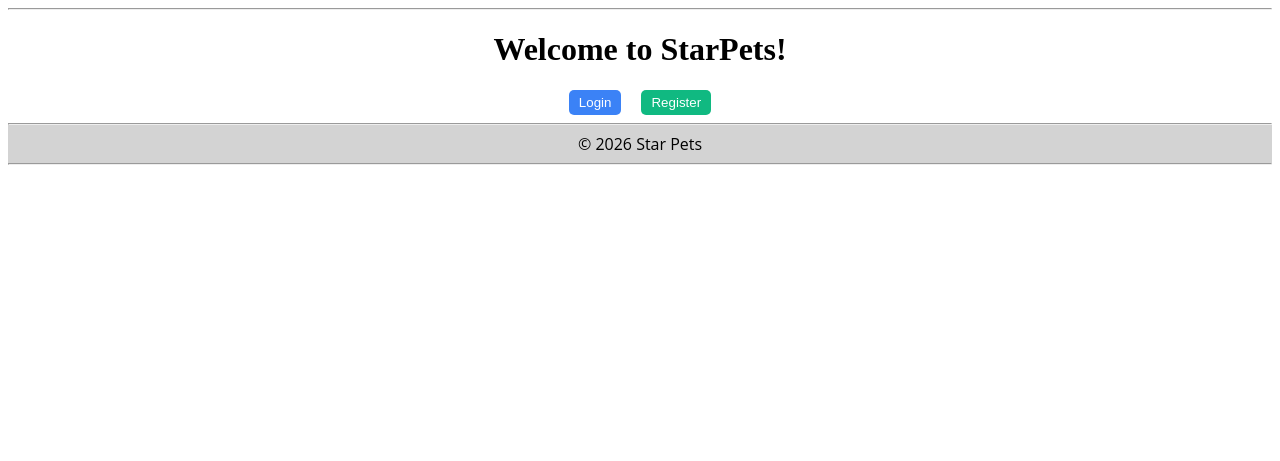
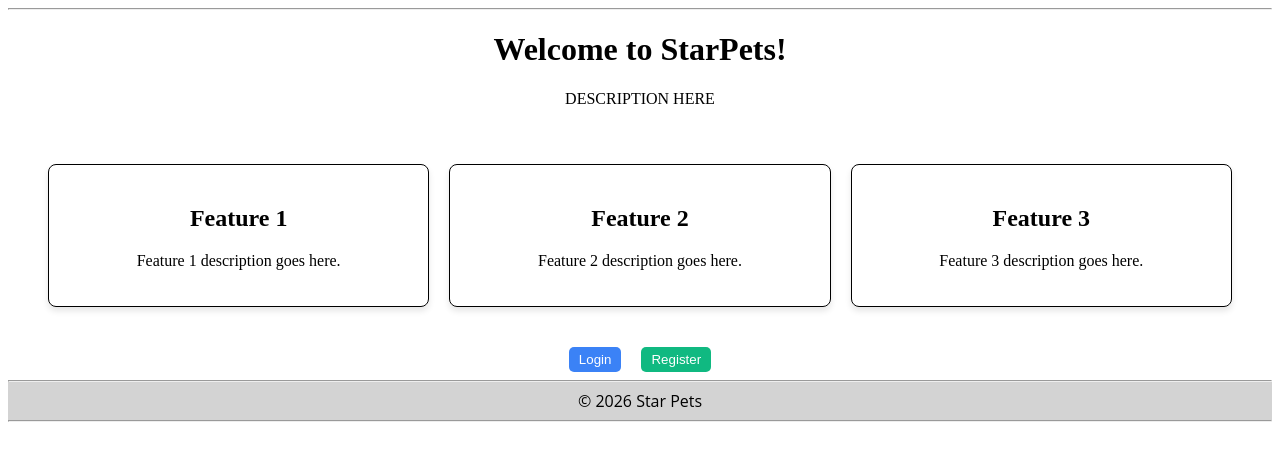
Before and after one commit to StevenHorne44/StarPets, a Django app: page / in a window 1280 px wide. Shown: the part 107-568 px from the top of the page. Run offline with Django 5.2, Linux system fonts and the light colour scheme.

Commit message:
Modifications to home page and css

```diff
--- a/pets/urls.py
+++ b/pets/urls.py
@@ -6,10 +6,10 @@ app_name = 'pets'
 urlpatterns = [
     # name='home' allows you to link to this page easily in your HTML
     path('', views.home, name='home'),
-    path('signup', views.register, name='register'),
+    path('signup', views.sign_up, name='signup'),
     path('login', views.login, name='login'),
     path('rated/', views.top_pets, name='top_pets'),
-    path('browse/', views.categories, name='categories'),
+    path('categories/', views.categories, name='categories'),
     path('bookmark/', views.bookmarks, name='bookmarks'),
     path('upload/', views.upload_pets, name='upload'),
 ]
--- a/pets/views.py
+++ b/pets/views.py
@@ -22,8 +22,8 @@ def bookmarks(request):
 def upload_pets(request):
     return render(request, 'pets/upload.html')
 
-def register(request):
-    return render(request, 'pets/register.html')
+def sign_up(request):
+    return render(request, 'pets/signup.html')
 
 def login(request):
     return render(request, 'pets/login.html')
--- a/static/css/starpets.css
+++ b/static/css/starpets.css
@@ -1,4 +1,4 @@
-.home-header {
+.home-container {
     text-align: center;
 }
 
@@ -30,7 +30,23 @@ nav a {
     font-weight: bold;
 }
 
+.feature-container {
+    display: flex;
+    flex-direction: row;
+    justify-content: space-around;
+    padding: 40px;
+    gap: 20px;
 
+}
+
+.feature-box {
+    border: 1px solid black;
+    border-radius: 8px;
+    padding: 20px;
+    text-align: center;
+    flex: 1;
+    box-shadow: 0 4px 6px rgba(0,0,0,0.1);
+}
 
 
 .login-btn {
--- a/templates/pets/base.html
+++ b/templates/pets/base.html
@@ -1,5 +1,5 @@
+{% load static %}
 <!DOCTYPE html>
-{% load static %}
 
 <html>
     <head lang="en">
--- a/templates/pets/home.html
+++ b/templates/pets/home.html
@@ -1,11 +1,28 @@
 {% extends 'pets/base.html' %}
+{% load static %}
 
 {% block title %}Home{% endblock %}
 
 {% block content %}
-    <h1 class="home-header">Welcome to StarPets!</h1>
-    <div>
+    <div class="home-container">
+        <h1>Welcome to StarPets!</h1>
+        <p> DESCRIPTION HERE </p>
+    </div>
 
+
+    <div class="feature-container">
+        <div class="feature-box">
+            <h2>Feature 1</h2>
+            <p>Feature 1 description goes here.</p>
+        </div>
+        <div class="feature-box">
+            <h2>Feature 2</h2>
+            <p>Feature 2 description goes here.</p>
+        </div>
+        <div class="feature-box">
+            <h2>Feature 3</h2>
+            <p>Feature 3 description goes here.</p>
+        </div>
     </div>
 
     <div class="btn-container">
--- /dev/null
+++ b/templates/pets/signup.html
@@ -0,0 +1,6 @@
+{% extends 'pets/base.html' %}
+
+{% block title %}Sign Up{% endblock %}
+
+{% block content %}
+{% endblock %}
```
Also changed, not shown: templates/pets/login.html (+11 -0 lines), templates/pets/register.html (deleted).
